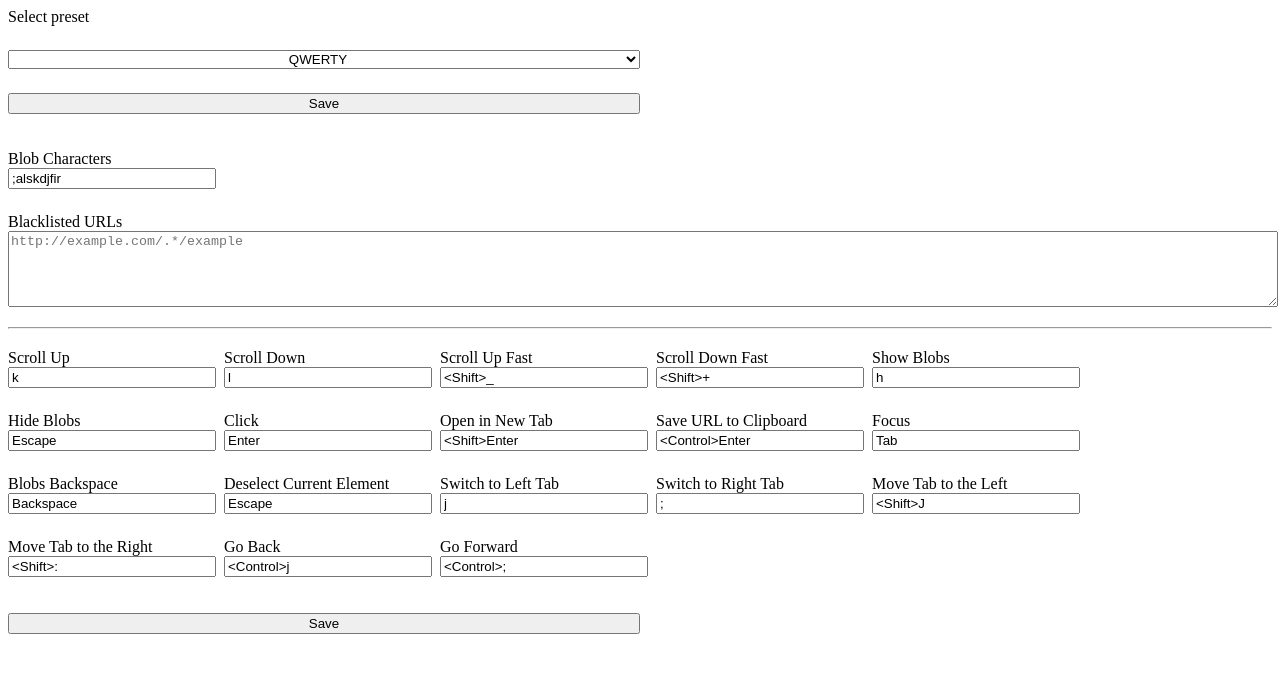
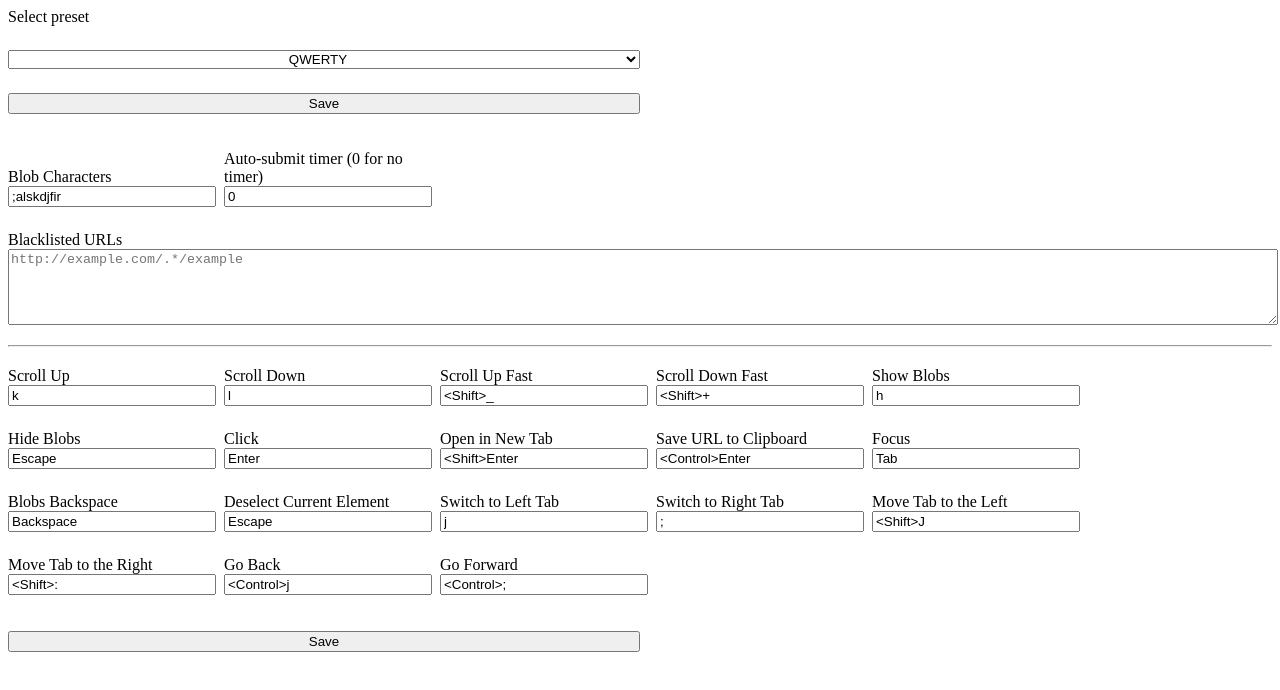
Before and after one commit to mortie/mouseless-plugin, a browser extension: page settings/options.html in a window 1280 px wide. Drawn offline with Linux system fonts and the light colour scheme.

Commit message:
Feature: Timer to automatically submit

```diff
--- a/settings/options.html
+++ b/settings/options.html
@@ -56,6 +56,11 @@ select {
 
 			<label class="option" name="conf.chars">
 				Blob Characters
+				<input class="current">
+			</label>
+
+			<label class="option" name="conf.timer">
+				Auto-submit timer (0 for no timer)
 				<input class="current">
 			</label>
 
--- a/settings/options.js
+++ b/settings/options.js
@@ -4,6 +4,7 @@ var presets = {
 		conf: {
 			chars: ";alskdjfir",
 			blacklist: "",
+			timer: 0
 		},
 		keys: {
 			scroll_up: "k",
@@ -31,6 +32,7 @@ var presets = {
 		conf: {
 			chars: "øalskdjfir",
 			blacklist: "",
+			timer: 0
 		},
 		keys: {
 			scroll_up: "k",
@@ -58,6 +60,7 @@ var presets = {
 		conf: {
 			chars: "mqlskdjfir",
 			blacklist: "",
+			timer: 0
 		},
 		keys: {
 			scroll_up: "k",
@@ -85,6 +88,7 @@ var presets = {
 		conf: {
 			chars: "sanotehucp",
 			blacklist: "",
+			timer: 0
 		},
 		keys: {
 			scroll_up: "t",
@@ -112,6 +116,7 @@ var presets = {
 		conf: {
 			chars: "oairesntup",
 			blacklist: "",
+			timer: 0
 		},
 		keys: {
 			scroll_up: "e",
```
Also changed, not shown: ext/content.js (+19 -0 lines).
